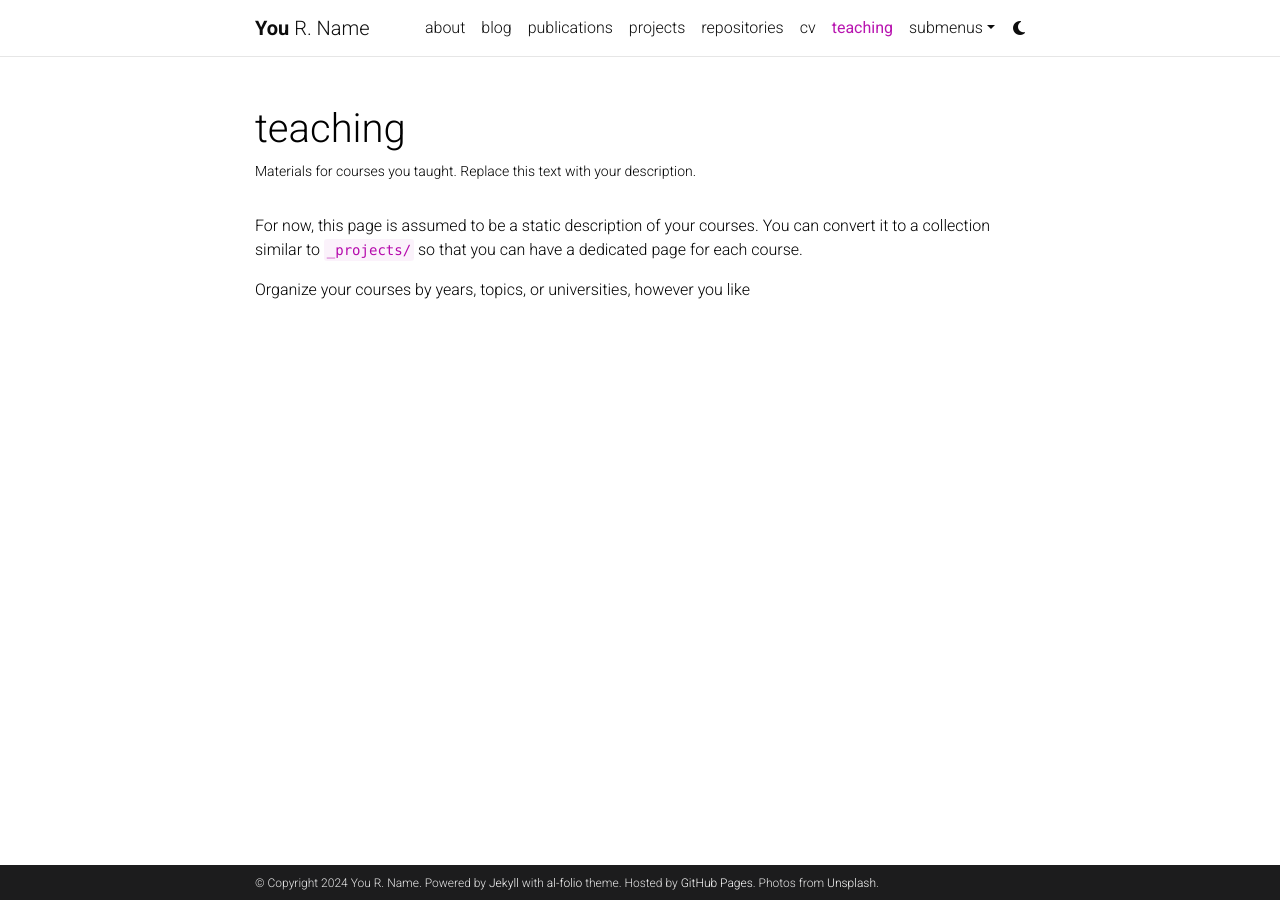
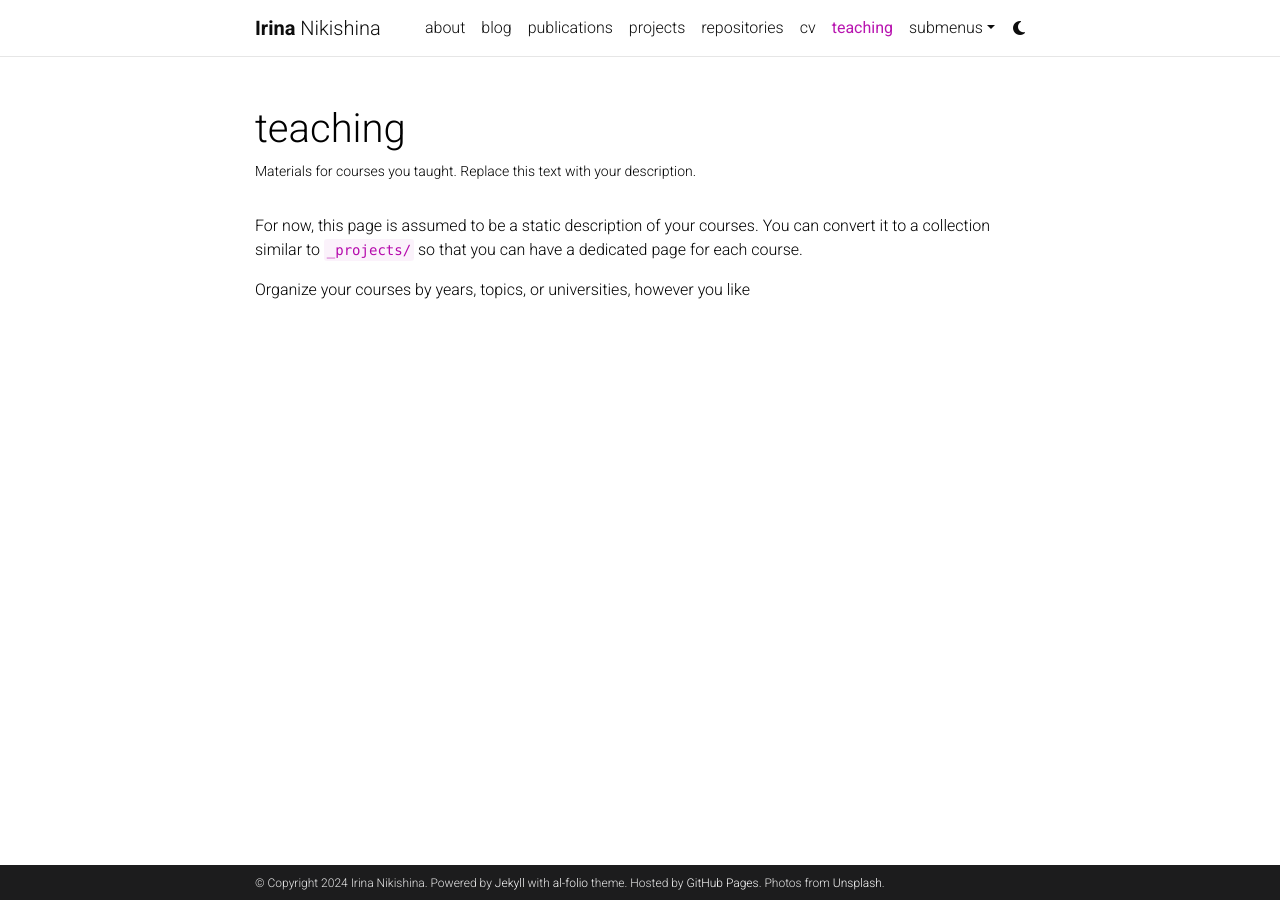
Before and after one commit to lilaspourpre/lilaspourpre.github.io, a Jekyll site: the page built from _pages/teaching.md, in a window 1280 px wide. Built offline with Jekyll 4.4.1, drawn with Linux system fonts in a browser that asks for light colours; comment, search, counter and statistics services are not loaded; a style sheet for code colours, icons or effects is not loaded.

Commit message:
Update _config.yml

```diff
--- a/_config.yml
+++ b/_config.yml
@@ -3,10 +3,10 @@
 # -----------------------------------------------------------------------------
 
 title: blank # the website title (if blank, full name will be used instead)
-first_name: You
-middle_name: R.
-last_name: Name
-email: you@example.com
+first_name: Irina
+middle_name:
+last_name: Nikishina
+email: irina@uni-hamburg.de
 description: > # the ">" symbol means to ignore newlines until "footer_text:"
   A simple, whitespace theme for academics. Based on [*folio](https://github.com/bogoli/-folio) design.
 footer_text: >
@@ -32,8 +32,8 @@ highlight_theme_light: github   # https://github.com/jwarby/jekyll-pygments-them
 highlight_theme_dark: native    # https://github.com/jwarby/jekyll-pygments-themes
 
 # repo color theme
-repo_theme_light: default       # https://github.com/anuraghazra/github-readme-stats/blob/master/themes/README.md
-repo_theme_dark: dark           # https://github.com/anuraghazra/github-readme-stats/blob/master/themes/README.md
+repo_theme_light: catppuccin_latte       # https://github.com/anuraghazra/github-readme-stats/blob/master/themes/README.md
+repo_theme_dark: catppuccin_latte           # https://github.com/anuraghazra/github-readme-stats/blob/master/themes/README.md
 repo_trophies:
   enabled: true
   theme_light: flat    # https://github.com/ryo-ma/github-profile-trophy
```
